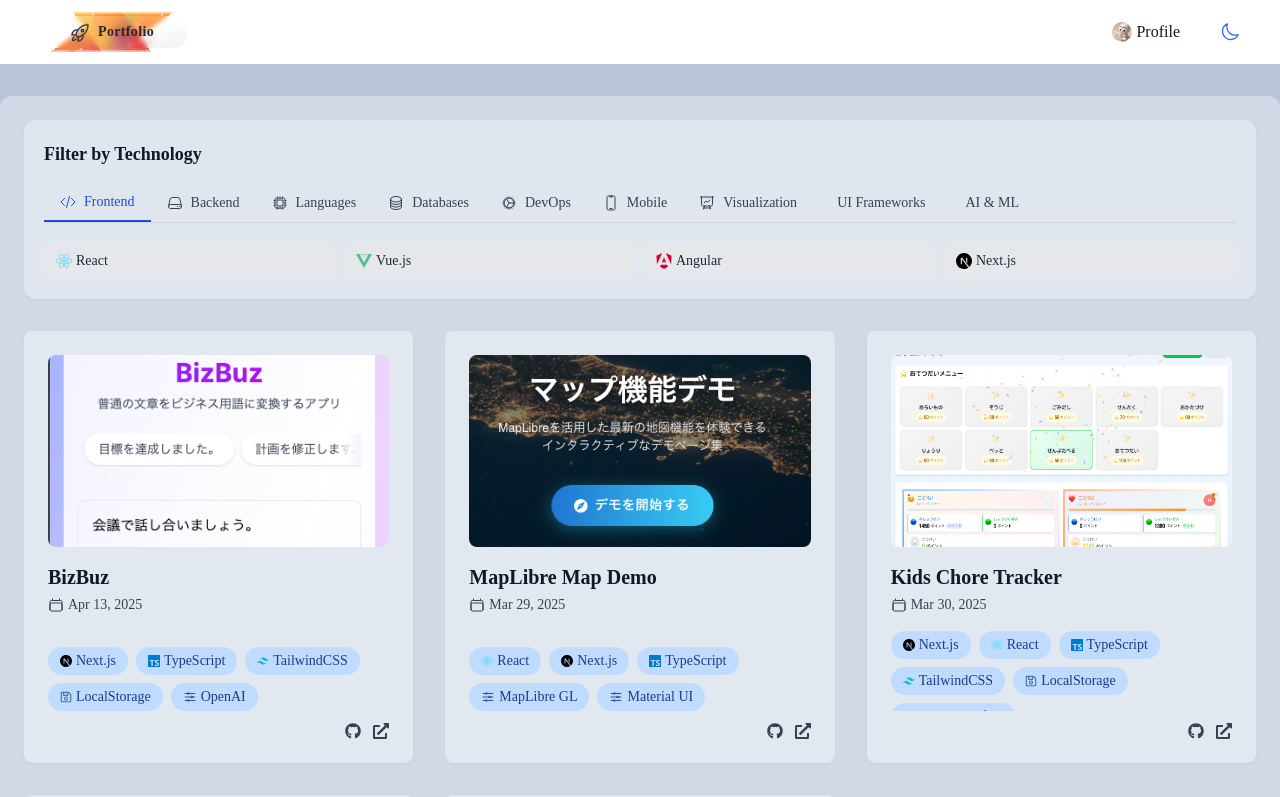
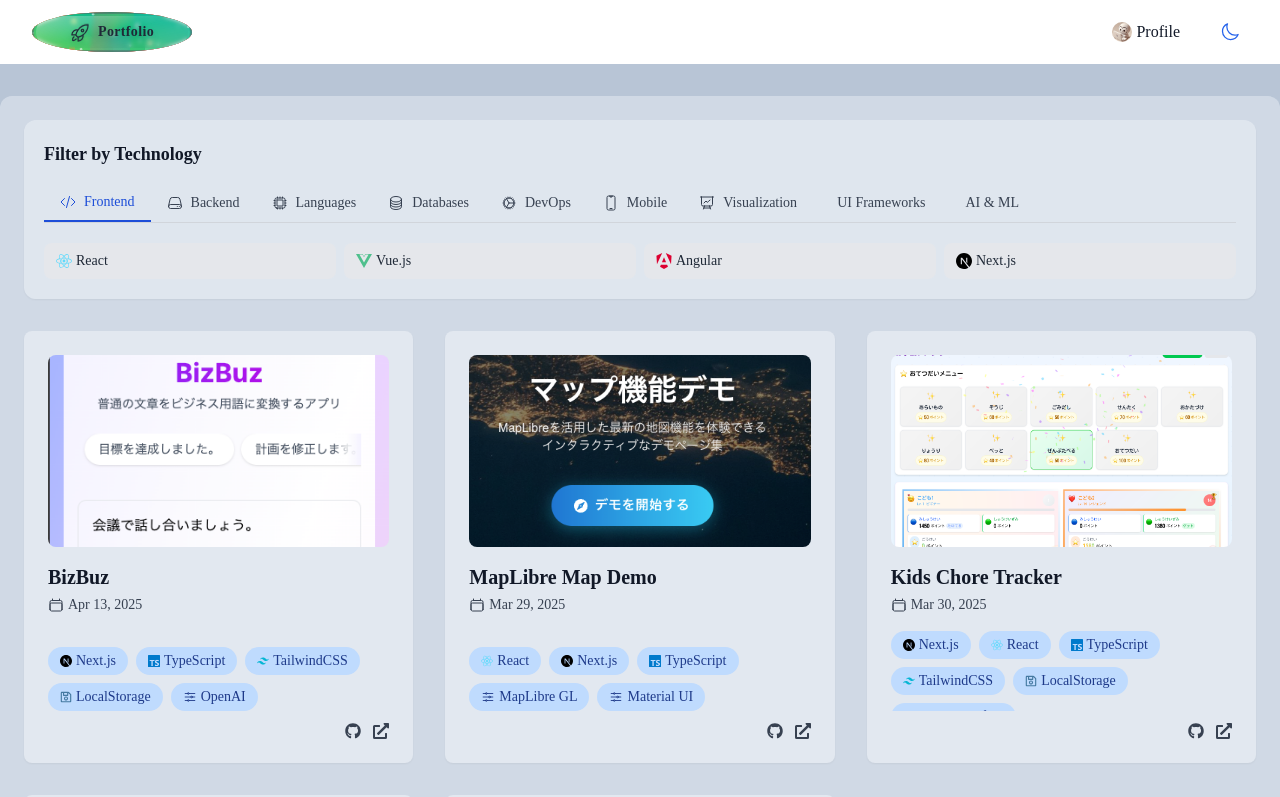
Before and after one commit to kshota0406/Portfolio-Showcase, a Next.js app: page / in a window 1280 px wide. Shown: the top 797 px of the page. Built offline with nearby package versions, Linux system fonts and the light colour scheme.

Commit message:
update hologram

```diff
--- a/src/components/HologramLogo.tsx
+++ b/src/components/HologramLogo.tsx
@@ -21,6 +21,7 @@
         secondary: 'from-purple-500/40 via-pink-500/40 to-cyan-500/40',
         tertiary: 'from-violet-500 via-fuchsia-500 to-cyan-500',
         quaternary: 'from-indigo-500 via-purple-500 to-pink-500',
+        quinary: 'from-teal-400 via-blue-500 to-fuchsia-500',
         particle1: 'bg-white/80',
         particle2: 'bg-cyan-400/90',
         particle3: 'bg-pink-400/90',
@@ -35,7 +36,9 @@
         trail4: 'from-purple-400 to-transparent',
         animation: 'animate-hologram-rotate-dark',
         textColor: 'text-white',
-        iconColor: 'text-white'
+        iconColor: 'text-white',
+        borderColor: 'border-white/40 group-hover:border-white/60',
+        borderColor3D: 'border-white/20 group-hover:border-white/40',
       };
     } else {
       return {
@@ -43,6 +46,7 @@
         secondary: 'from-yellow-300/50 via-orange-400/50 to-red-500/50',
         tertiary: 'from-amber-400 via-orange-500 to-pink-500',
         quaternary: 'from-red-400 via-pink-500 to-purple-500',
+        quinary: 'from-lime-400 via-emerald-500 to-cyan-500',
         particle1: 'bg-yellow-200/90',
         particle2: 'bg-orange-200/90',
         particle3: 'bg-red-200/90',
@@ -57,7 +61,9 @@
         trail4: 'from-purple-400 to-transparent',
         animation: 'animate-hologram-rotate-light',
         textColor: 'text-gray-800',
-        iconColor: 'text-gray-800'
+        iconColor: 'text-gray-800',
+        borderColor: 'border-gray-600/40 group-hover:border-gray-600/60',
+        borderColor3D: 'border-gray-600/20 group-hover:border-gray-600/40',
       };
     }
   };
@@ -66,25 +72,29 @@
 
   return (
     <motion.div
-      className={`relative rounded-full overflow-hidden group ${className}`}
+      className={`relative rounded-full overflow-hidden group ${className} animate-hologram-wave`}
       onClick={onClick}
       whileHover={{ scale: 1.05 }}
       whileTap={{ scale: 0.95 }}
+      style={{ animationDelay: '-6s' }}
     >
       {/* 3D深度エフェクト - 背景 */}
       <div className="absolute inset-0 bg-gradient-radial from-black/20 via-transparent to-transparent" />
 
       {/* メインのホログラム背景 */}
-      <div className={`absolute inset-0 bg-gradient-to-r ${colors.primary} ${colors.animation}`} />
+      <div className={`absolute inset-0 bg-gradient-to-r ${colors.primary} ${colors.animation} bg-[length:200%_200%]`} />
 
       {/* 追加の光のレイヤー */}
-      <div className={`absolute inset-0 bg-gradient-to-r ${colors.secondary} ${colors.animation}`} />
+      <div className={`absolute inset-0 bg-gradient-to-r ${colors.secondary} ${colors.animation} bg-[length:200%_200%]`} />
 
       {/* 第三のグラデーションレイヤー */}
-      <div className={`absolute inset-0 bg-gradient-to-br ${colors.tertiary} ${colors.animation}`} style={{ animationDelay: '2s' }} />
+      <div className={`absolute inset-0 bg-gradient-to-br ${colors.tertiary} ${colors.animation} bg-[length:200%_200%]`} style={{ animationDelay: '2s' }} />
 
       {/* 第四のグラデーションレイヤー */}
-      <div className={`absolute inset-0 bg-gradient-to-bl ${colors.quaternary} ${colors.animation}`} style={{ animationDelay: '3s' }} />
+      <div className={`absolute inset-0 bg-gradient-to-bl ${colors.quaternary} ${colors.animation} bg-[length:200%_200%]`} style={{ animationDelay: '3s' }} />
+
+      {/* 第五のグラデーションレイヤー */}
+      <div className={`absolute inset-0 bg-gradient-to-tr ${colors.quinary} ${colors.animation} bg-[length:200%_200%]`} style={{ animationDelay: '4s' }} />
 
       {/* 虹色エフェクト */}
       <div className="absolute inset-0 bg-gradient-to-r from-red-500 via-yellow-500 via-green-500 via-blue-500 via-indigo-500 to-purple-500 opacity-20 animate-rainbow-rotate" style={{ animationDelay: '1s' }} />
@@ -160,10 +170,10 @@
       <div className="absolute inset-0 rounded-full bg-gradient-to-bl from-white/0 via-white/10 to-white/0 opacity-0 group-hover:opacity-100 transition-opacity duration-300 animate-hologram-hover" style={{ animationDelay: '1s' }} />
 
       {/* 境界線の光効果 */}
-      <div className="absolute inset-0 rounded-full border-2 border-white/40 group-hover:border-white/60 transition-colors duration-300" />
+      <div className={`absolute inset-0 rounded-full border-2 ${colors.borderColor} transition-colors duration-300`} />
 
       {/* 3D境界線エフェクト */}
-      <div className="absolute inset-0 rounded-full border border-white/20 group-hover:border-white/40 transition-colors duration-300" />
+      <div className={`absolute inset-0 rounded-full border ${colors.borderColor3D} transition-colors duration-300`} />
 
       {/* ロケット特有の光の尾 */}
       <div className={`absolute -bottom-1 left-1/4 transform -translate-x-1/2 w-1.5 bg-gradient-to-t ${colors.trail1} opacity-70 group-hover:opacity-100 transition-opacity duration-300 animate-rocket-trail`} />
--- a/tailwind.config.mjs
+++ b/tailwind.config.mjs
@@ -24,8 +24,8 @@
         'hologram-hover': 'hologram-hover 2s ease-in-out infinite',
         'rocket-fly': 'rocket-fly 2s ease-in-out infinite',
         'rocket-trail': 'rocket-trail 1.5s ease-in-out infinite',
-        'hologram-rotate-light': 'hologram-rotate-light 4s linear infinite',
-        'hologram-rotate-dark': 'hologram-rotate-dark 4s linear infinite',
+        'hologram-rotate-light': 'hologram-rotate-light 8s ease-in-out infinite',
+        'hologram-rotate-dark': 'hologram-rotate-dark 8s ease-in-out infinite',
         'rainbow-rotate': 'rainbow-rotate 6s linear infinite',
         'particle-float': 'particle-float 4s ease-in-out infinite',
         'glow-pulse': 'glow-pulse 2s ease-in-out infinite',
@@ -36,6 +36,8 @@
         'neon-glow': 'neon-glow 2s ease-in-out infinite',
         'matrix-rain': 'matrix-rain 8s linear infinite',
         'plasma-flow': 'plasma-flow 5s ease-in-out infinite',
+        'hologram-wave': 'hologram-wave 12s ease-in-out infinite',
+        'rocket-rumble': 'rocket-rumble 0.3s ease-in-out infinite',
       },
       keyframes: {
         'hologram-rotate': {
@@ -49,24 +51,20 @@
           }
         },
         'hologram-rotate-light': {
-          '0%': {
-            background: 'conic-gradient(from 0deg, #fde047, #fb923c, #ef4444, #fde047)',
-            transform: 'rotate(0deg)'
+          '0%, 100%': {
+            backgroundPosition: '0% 50%',
           },
-          '100%': {
-            background: 'conic-gradient(from 360deg, #fde047, #fb923c, #ef4444, #fde047)',
-            transform: 'rotate(360deg)'
-          }
+          '50%': {
+            backgroundPosition: '100% 50%',
+          },
         },
         'hologram-rotate-dark': {
-          '0%': {
-            background: 'conic-gradient(from 0deg, #8b5cf6, #ec4899, #06b6d4, #8b5cf6)',
-            transform: 'rotate(0deg)'
+          '0%, 100%': {
+            backgroundPosition: '0% 50%',
           },
-          '100%': {
-            background: 'conic-gradient(from 360deg, #8b5cf6, #ec4899, #06b6d4, #8b5cf6)',
-            transform: 'rotate(360deg)'
-          }
+          '50%': {
+            backgroundPosition: '100% 50%',
+          },
         },
         'rainbow-rotate': {
           '0%': {
@@ -222,6 +220,18 @@
             background: 'conic-gradient(from 180deg, #ff0080, #ff8c00, #40e0d0, #ee82ee, #ff0080)',
             transform: 'rotate(180deg) scale(1.1)'
           }
+        },
+        'hologram-wave': {
+          '0%, 100%': { 'borderRadius': '50% 50% 50% 50% / 50% 50% 50% 50%' },
+          '25%': { 'borderRadius': '58% 42% 75% 25% / 76% 46% 54% 24%' },
+          '50%': { 'borderRadius': '50% 50% 33% 67% / 55% 27% 73% 45%' },
+          '75%': { 'borderRadius': '33% 67% 58% 42% / 63% 68% 32% 37%' },
+        },
+        'rocket-rumble': {
+          '0%, 100%': { transform: 'translate(0, 0) rotate(0)' },
+          '25%': { transform: 'translate(0.5px, -0.5px) rotate(0.2deg)' },
+          '50%': { transform: 'translate(0, 0.5px) rotate(0)' },
+          '75%': { transform: 'translate(-0.5px, 0.5px) rotate(-0.2deg)' },
         }
       },
     },
```
